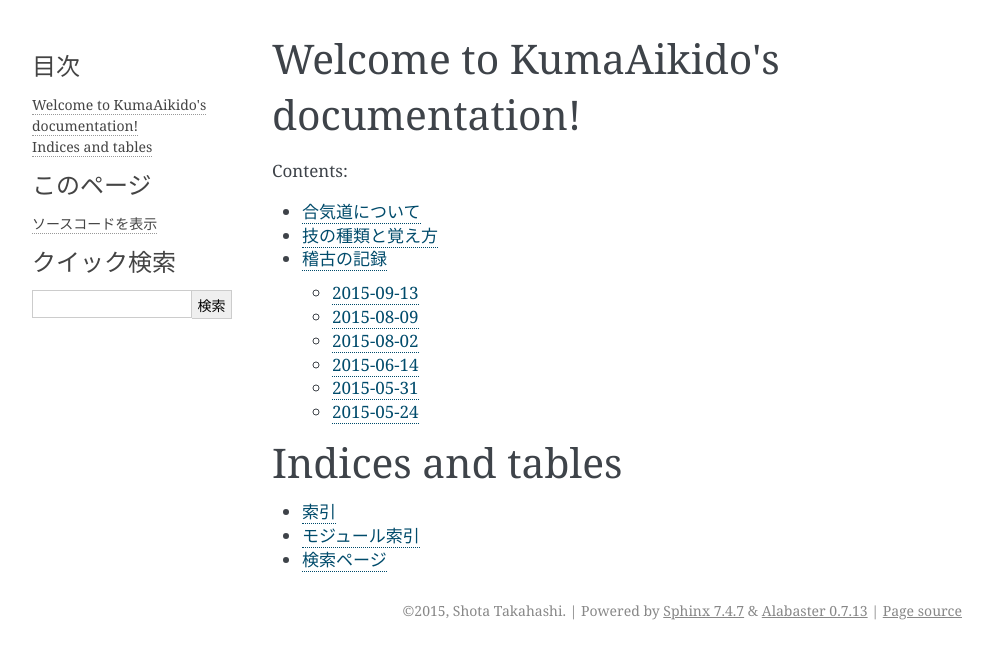
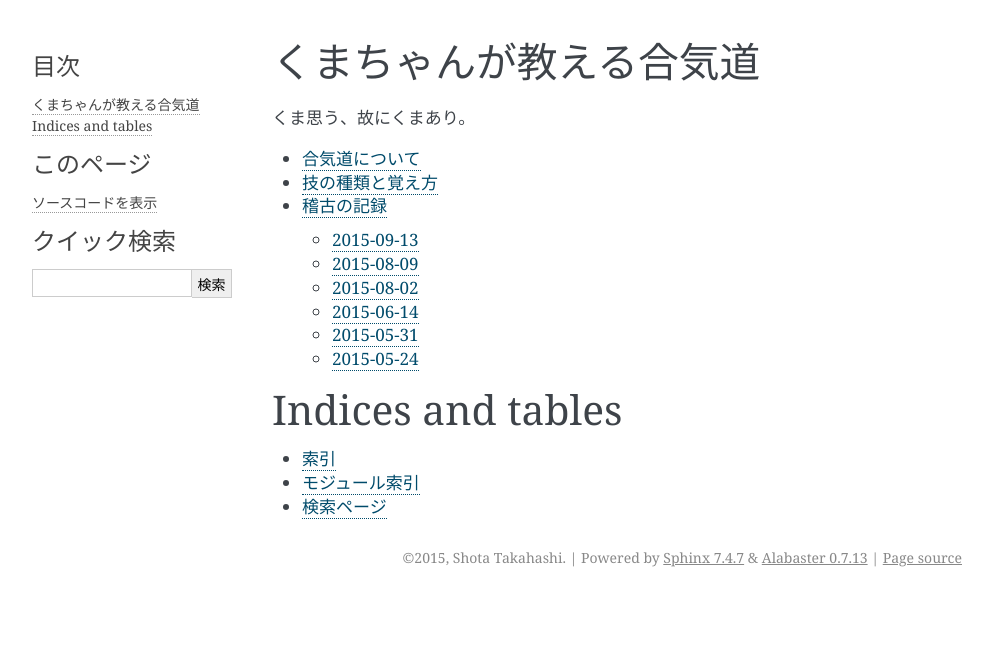
Before and after one commit to shotakaha/Kumakido, a Sphinx documentation site: the page built from source/index.rst, in a window 1280 px wide. Shown: the top 659 px of the page, without its empty margins (148-1141 px from the left). Built offline with Sphinx 7.4.7, drawn with Linux system fonts in a browser that asks for light colours.

Commit message:
M : Edit index

```diff
--- a/source/index.rst
+++ b/source/index.rst
@@ -3,10 +3,11 @@
    You can adapt this file completely to your liking, but it should at least
    contain the root `toctree` directive.
 
-Welcome to KumaAikido's documentation!
+くまちゃんが教える合気道
 ======================================
 
-Contents:
+くま思う、故にくまあり。
+
 
 .. toctree::
    :maxdepth: 2
--- a/source/intro.rst
+++ b/source/intro.rst
@@ -1,3 +1,5 @@
 ==================================================
 合気道について
 ==================================================
+
+僕個人が思う「合気道」について徒然と書く予定
```
